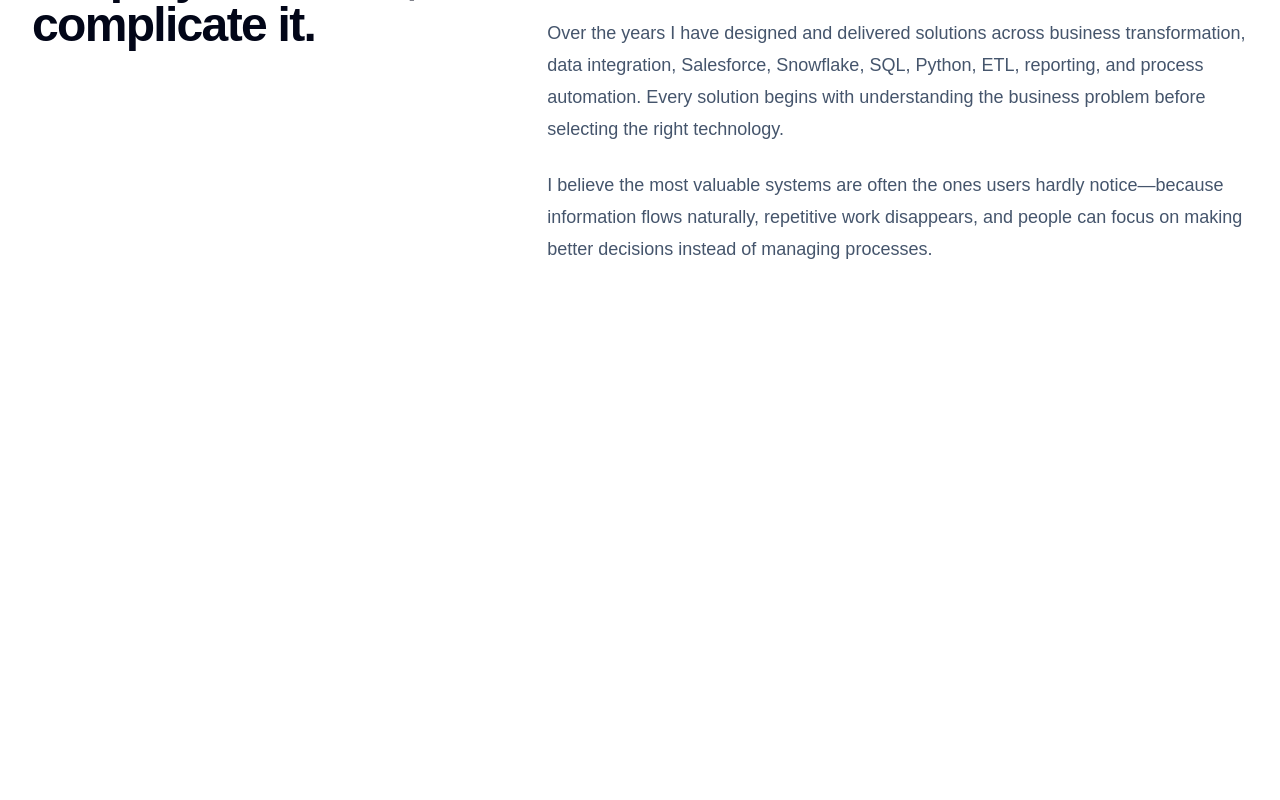
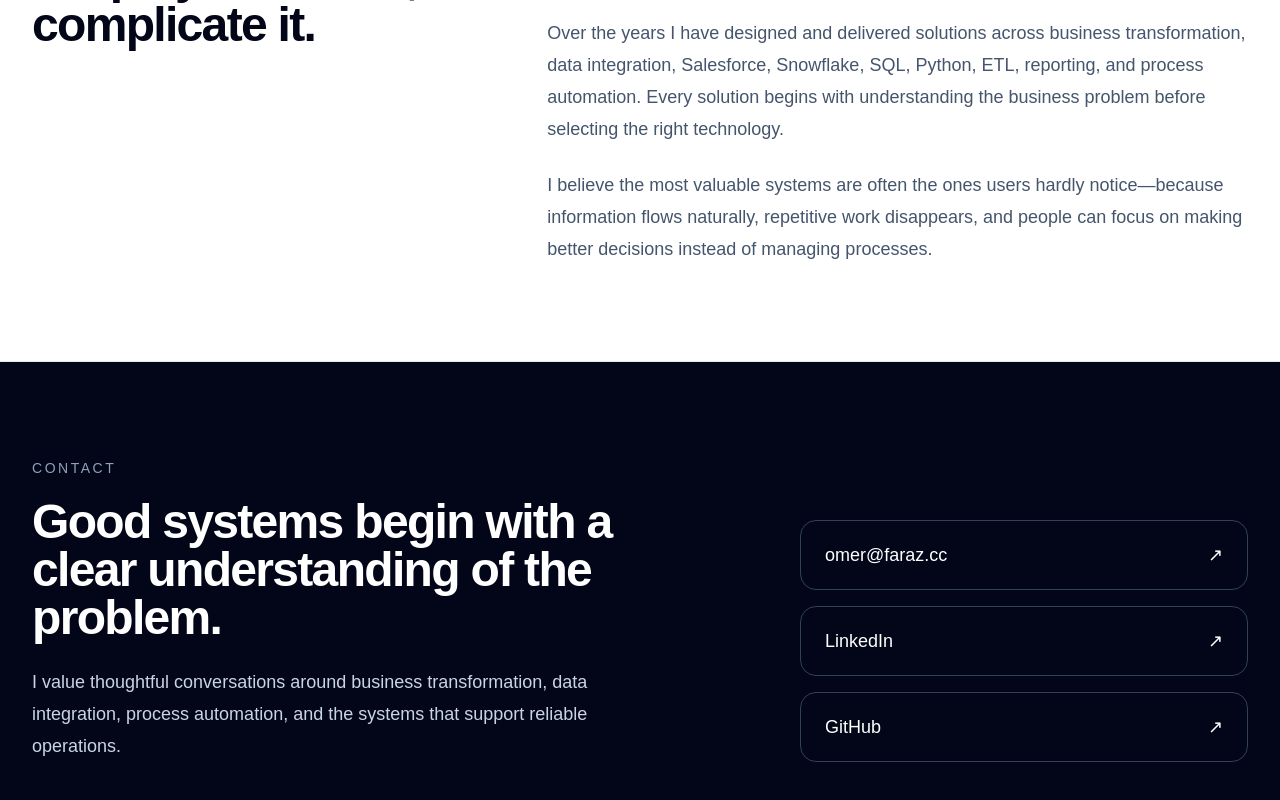
Before and after one commit to omerfaraz-fa/faraz-website, a Next.js app: page / in a window 1280 px wide. Shown: the part 1808-2608 px from the top of the page. Before the commit the page ends 2169 px from the top, so only its background shows below. Built offline with nearby package versions, Linux system fonts and the light colour scheme.

Commit message:
Add Contactt section component

```diff
--- a/src/app/page.tsx
+++ b/src/app/page.tsx
@@ -2,6 +2,7 @@ import Navbar from "../components/Navbar";
 import Hero from "../components/Hero";
 import BusinessImpact from "../components/BusinessImpact";
 import About from "../components/About";
+import Contact from "../components/Contact";
 export default function Home() {
   return (
     <main className="min-h-screen bg-white text-slate-950">
@@ -12,6 +13,8 @@ export default function Home() {
       <BusinessImpact />
 
       <About />
+
+      <Contact />
     </main>
   );
 }
--- /dev/null
+++ b/src/components/Contact.tsx
@@ -0,0 +1,56 @@
+export default function Contact() {
+  return (
+    <section
+      id="contact"
+      className="border-t border-slate-200 bg-slate-950 px-6 py-24 text-white lg:px-8"
+    >
+      <div className="mx-auto grid max-w-7xl gap-12 lg:grid-cols-[1.1fr_0.9fr]">
+        <div>
+          <p className="text-sm font-medium uppercase tracking-[0.18em] text-slate-400">
+            Contact
+          </p>
+
+          <h2 className="mt-5 max-w-3xl text-4xl font-semibold tracking-[-0.035em] sm:text-5xl">
+            Good systems begin with a clear understanding of the problem.
+          </h2>
+
+          <p className="mt-6 max-w-2xl text-lg leading-8 text-slate-300">
+            I value thoughtful conversations around business transformation,
+            data integration, process automation, and the systems that support
+            reliable operations.
+          </p>
+        </div>
+
+        <div className="flex flex-col justify-end gap-4 lg:items-end">
+          <a
+            href="mailto:omer@faraz.cc"
+            className="inline-flex w-full items-center justify-between rounded-2xl border border-slate-700 px-6 py-5 text-lg transition hover:border-slate-400 hover:bg-slate-900 lg:max-w-md"
+          >
+            <span>omer@faraz.cc</span>
+            <span aria-hidden="true">↗</span>
+          </a>
+
+          <a
+            href="https://www.linkedin.com/in/omer-faraz-147b461a2/"
+            target="_blank"
+            rel="noreferrer"
+            className="inline-flex w-full items-center justify-between rounded-2xl border border-slate-700 px-6 py-5 text-lg transition hover:border-slate-400 hover:bg-slate-900 lg:max-w-md"
+        >
+            <span>LinkedIn</span>
+            <span aria-hidden="true">↗</span>
+            </a>
+
+          <a
+            href="https://github.com/omerfaraz-fa"
+            target="_blank"
+            rel="noreferrer"
+            className="inline-flex w-full items-center justify-between rounded-2xl border border-slate-700 px-6 py-5 text-lg transition hover:border-slate-400 hover:bg-slate-900 lg:max-w-md"
+          >
+            <span>GitHub</span>
+            <span aria-hidden="true">↗</span>
+          </a>
+        </div>
+      </div>
+    </section>
+  );
+}
```
